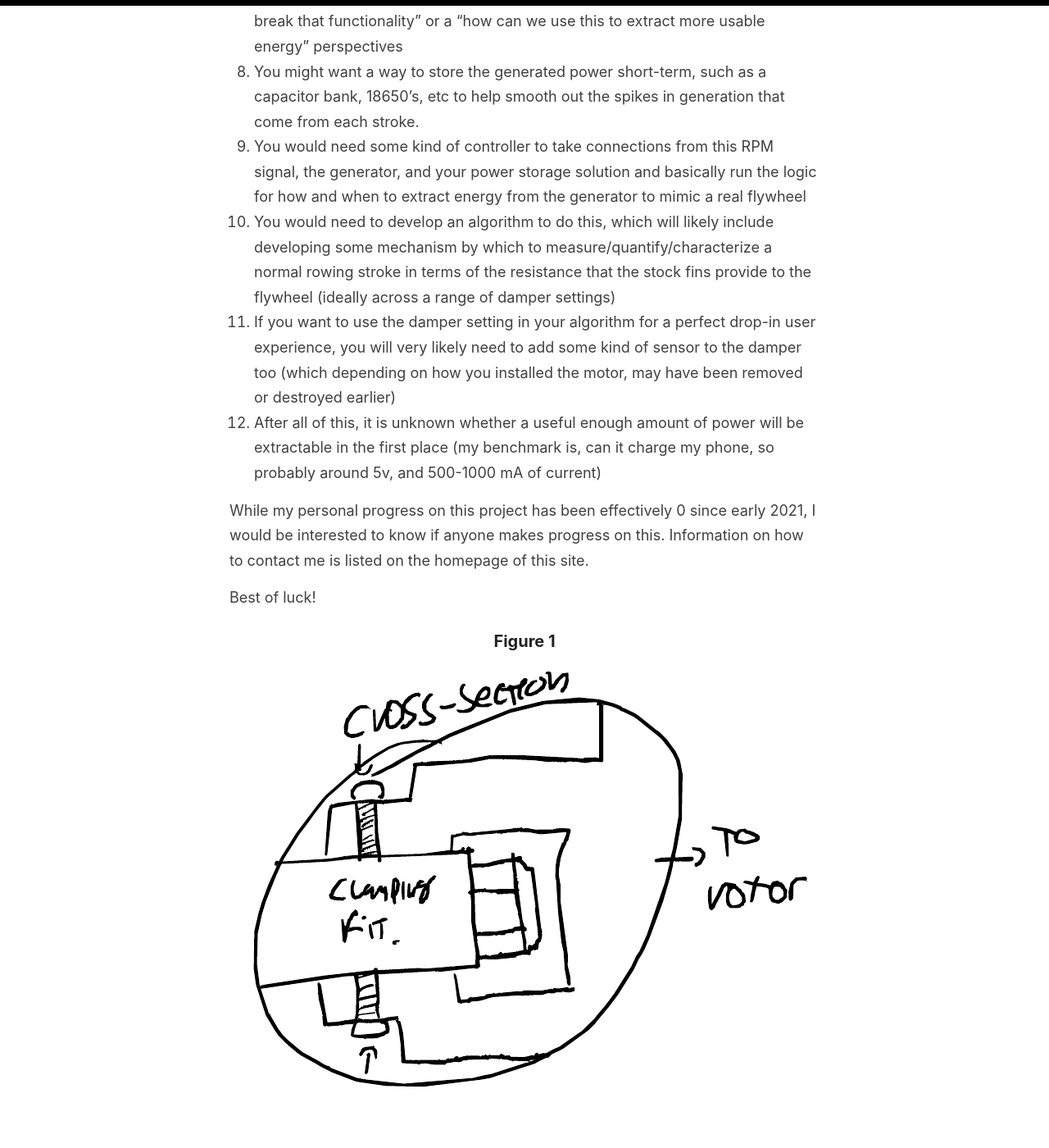
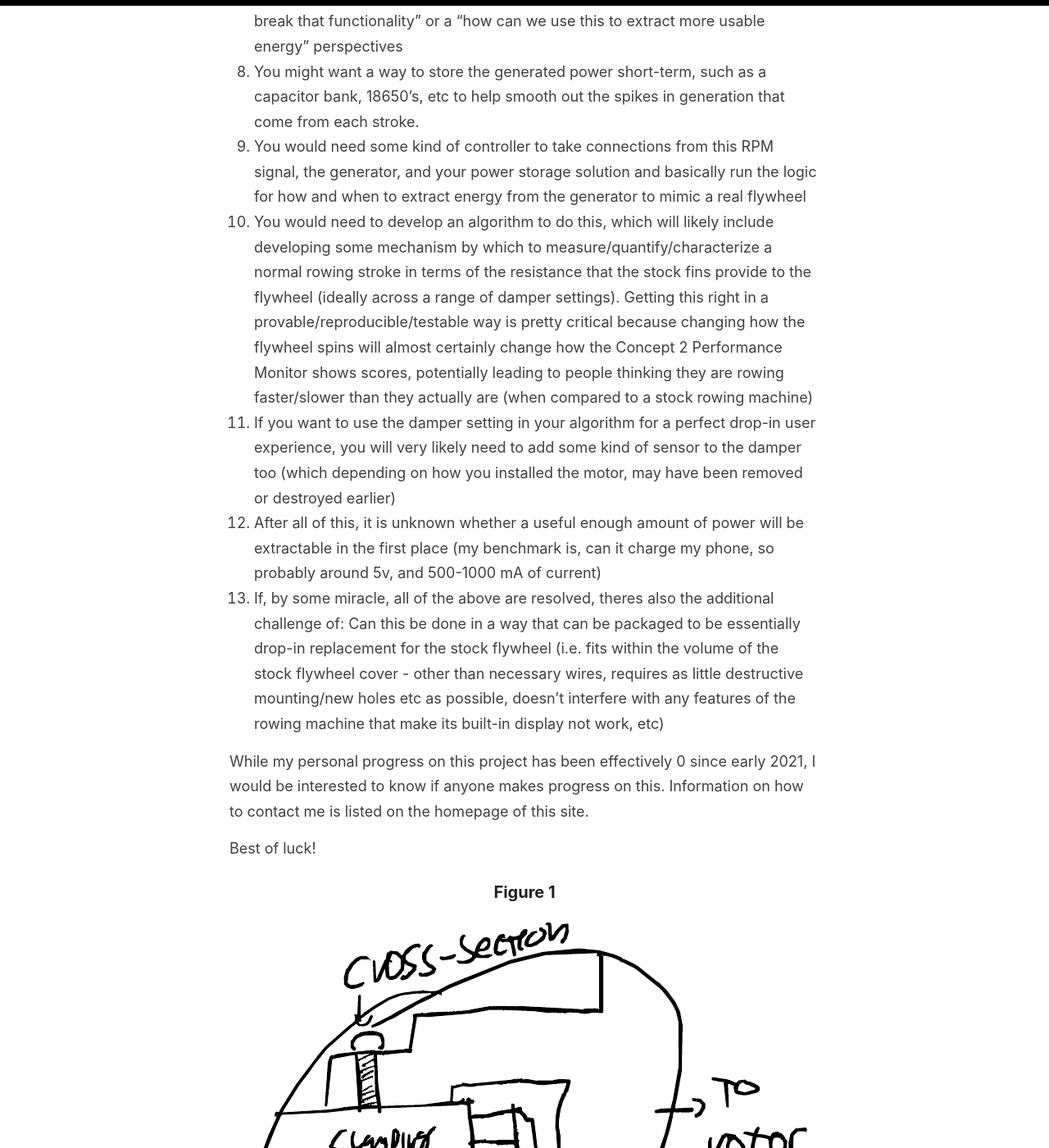
Before and after one commit to MoralCode/ErgPower, a Jekyll site: the page built from _posts/2026-08-16-where-i-left-off.md, in a window 1280 px wide and 1400 px high, scrolled down 1693 px. Shown: the whole window at 82% size. Built offline with Jekyll 4.4.1, drawn with Linux system fonts in a browser that asks for light colours; comment, search, counter and statistics services are not loaded.

Commit message:
some forgotten bits

```diff
--- a/_posts/2026-08-16-where-i-left-off.md
+++ b/_posts/2026-08-16-where-i-left-off.md
@@ -21,9 +22,10 @@ These challenges follow roughly this train of thought:
 7. This hub sensor is how the flywheel can power the Concept2 monitor when actively rowing. That may be worth considering from either a "how do we not break that functionality" or a "how can we use this to extract more usable energy" perspectives
 8. You might want a way to store the generated power short-term, such as a capacitor bank, 18650's, etc to help smooth out the spikes in generation that come from each stroke.
 9. You would need some kind of controller to take connections from this RPM signal, the generator, and your power storage solution and basically run the logic for how and when to extract energy from the generator to mimic a real flywheel
-10. You would need to develop an algorithm to do this, which will likely include developing some mechanism by which to measure/quantify/characterize a normal rowing stroke in terms of the resistance that the stock fins provide to the flywheel (ideally across a range of damper settings)
+10. You would need to develop an algorithm to do this, which will likely include developing some mechanism by which to measure/quantify/characterize a normal rowing stroke in terms of the resistance that the stock fins provide to the flywheel (ideally across a range of damper settings). Getting this right in a provable/reproducible/testable way is pretty critical because changing how the flywheel spins will almost certainly change how the Concept 2 Performance Monitor shows scores, potentially leading to people thinking they are rowing faster/slower than they actually are (when compared to a stock rowing machine)
 11. If you want to use the damper setting in your algorithm for a perfect drop-in user experience, you will very likely need to add some kind of sensor to the damper too (which depending on how you installed the motor, may have been removed or destroyed earlier)
 12. After all of this, it is unknown whether a useful enough amount of power will be extractable in the first place (my benchmark is, can it charge my phone, so probably around 5v, and 500-1000 mA of current)
+13. If, by some miracle, all of the above are resolved, theres also the additional challenge of: Can this be done in a way that can be packaged to be essentially drop-in replacement for the stock flywheel (i.e. fits within the volume of the stock flywheel cover - other than necessary wires, requires as little destructive mounting/new holes etc as possible, doesn't interfere with any features of the rowing machine that make its built-in display not work, etc)
 
 While my personal progress on this project has been effectively 0 since early 2021, I would be interested to know if anyone makes progress on this. Information on how to contact me is listed on the homepage of this site.
 
```
Also changed, not shown: other parts of _posts/2026-08-16-where-i-left-off.md (+1 -0 lines).
